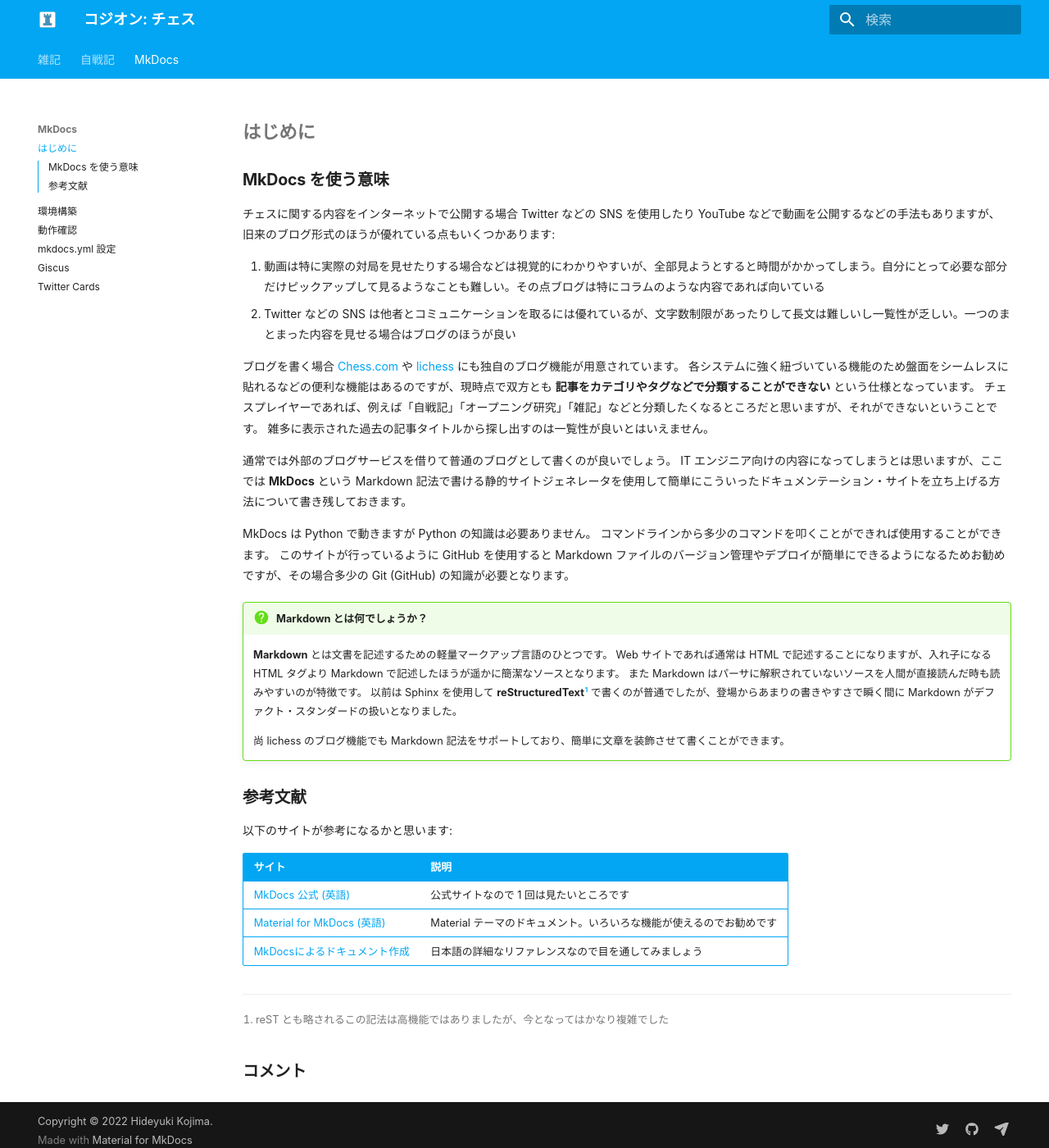
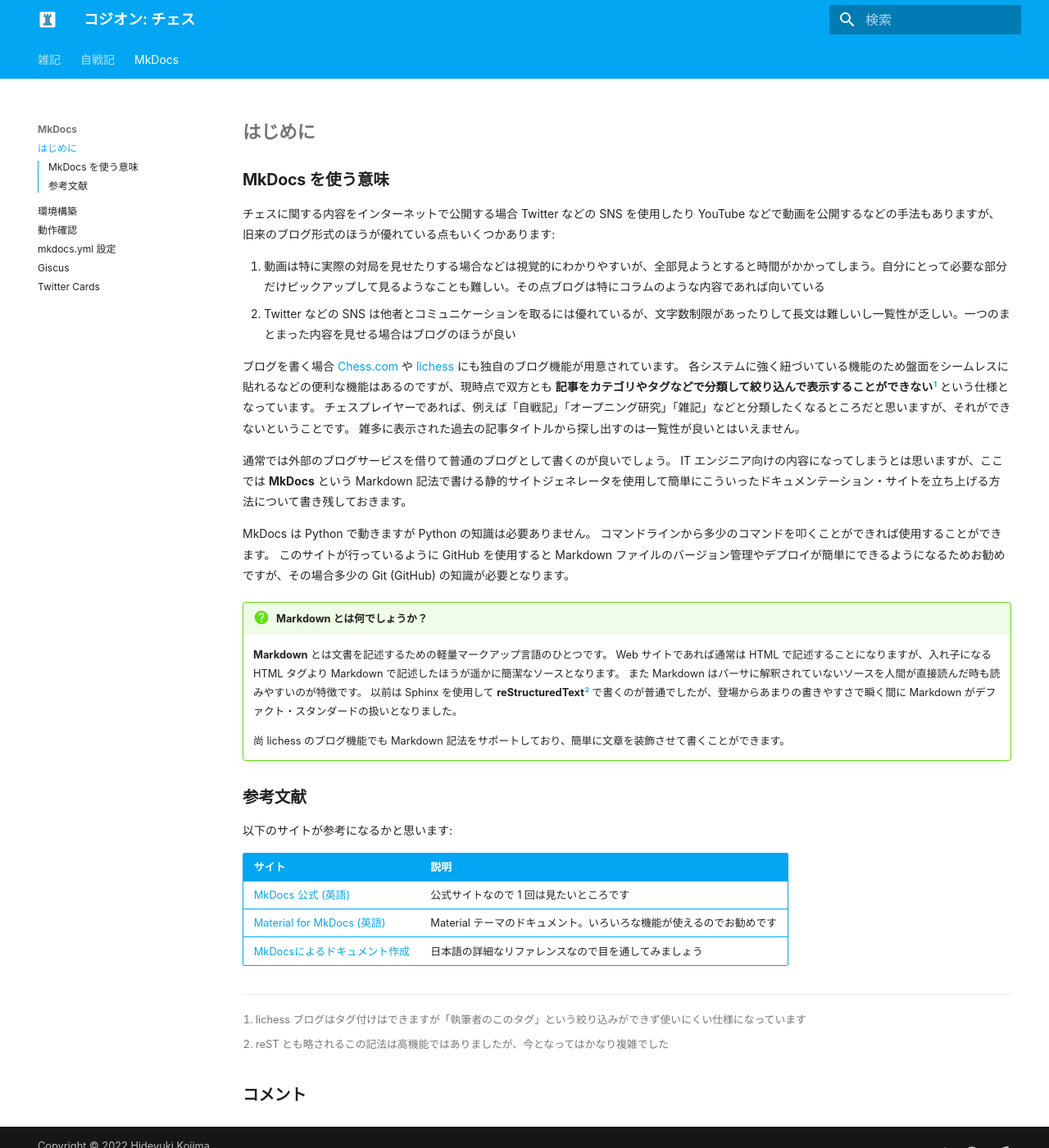
Before and after one commit to kojion/chess, an MkDocs documentation site: the page built from docs/mkdocs/001.md, in a window 1280 px wide and 1400 px high. Shown: the whole window at 82% size. Built offline with MkDocs 1.6.1 and Material for MkDocs 9.7.7, drawn with Linux system fonts in a browser that asks for light colours; some web fonts are replaced; comment, search, counter and statistics services are not loaded.

Commit message:
lichess は実際にはタグ付けはできるので記載修正

```diff
--- a/docs/mkdocs/001.md
+++ b/docs/mkdocs/001.md
@@ -14,7 +14,8 @@
 2. Twitter などの SNS は他者とコミュニケーションを取るには優れているが、文字数制限があったりして長文は難しいし一覧性が乏しい。一つのまとまった内容を見せる場合はブログのほうが良い
 
 ブログを書く場合 [Chess.com](https://chess.com/) や [lichess](https://lichess.org/) にも独自のブログ機能が用意されています。
-各システムに強く紐づいている機能のため盤面をシームレスに貼れるなどの便利な機能はあるのですが、現時点で双方とも **記事をカテゴリやタグなどで分類することができない** という仕様となっています。
+各システムに強く紐づいている機能のため盤面をシームレスに貼れるなどの便利な機能はあるのですが、現時点で双方とも
+**記事をカテゴリやタグなどで分類して絞り込んで表示することができない**[^1] という仕様となっています。
 チェスプレイヤーであれば、例えば「自戦記」「オープニング研究」「雑記」などと分類したくなるところだと思いますが、それができないということです。
 雑多に表示された過去の記事タイトルから探し出すのは一覧性が良いとはいえません。
 
@@ -31,7 +32,7 @@
     **Markdown** とは文書を記述するための軽量マークアップ言語のひとつです。
     Web サイトであれば通常は HTML で記述することになりますが、入れ子になる HTML タグより Markdown で記述したほうが遥かに簡潔なソースとなります。
     また Markdown はパーサに解釈されていないソースを人間が直接読んだ時も読みやすいのが特徴です。
-    以前は Sphinx を使用して **reStructuredText**[^1] で書くのが普通でしたが、登場からあまりの書きやすさで瞬く間に Markdown がデファクト・スタンダードの扱いとなりました。
+    以前は Sphinx を使用して **reStructuredText**[^2] で書くのが普通でしたが、登場からあまりの書きやすさで瞬く間に Markdown がデファクト・スタンダードの扱いとなりました。
 
     尚 lichess のブログ機能でも Markdown 記法をサポートしており、簡単に文章を装飾させて書くことができます。
 
@@ -45,4 +46,5 @@
 |[Material for MkDocs (英語)](https://squidfunk.github.io/mkdocs-material/)|Material テーマのドキュメント。いろいろな機能が使えるのでお勧めです|
 |[MkDocsによるドキュメント作成](https://zenn.dev/mebiusbox/articles/81d977a72cee01)|日本語の詳細なリファレンスなので目を通してみましょう|
 
-[^1]: reST とも略されるこの記法は高機能ではありましたが、今となってはかなり複雑でした
+[^1]: lichess ブログはタグ付けはできますが「執筆者のこのタグ」という絞り込みができず使いにくい仕様になっています
+[^2]: reST とも略されるこの記法は高機能ではありましたが、今となってはかなり複雑でした
```
